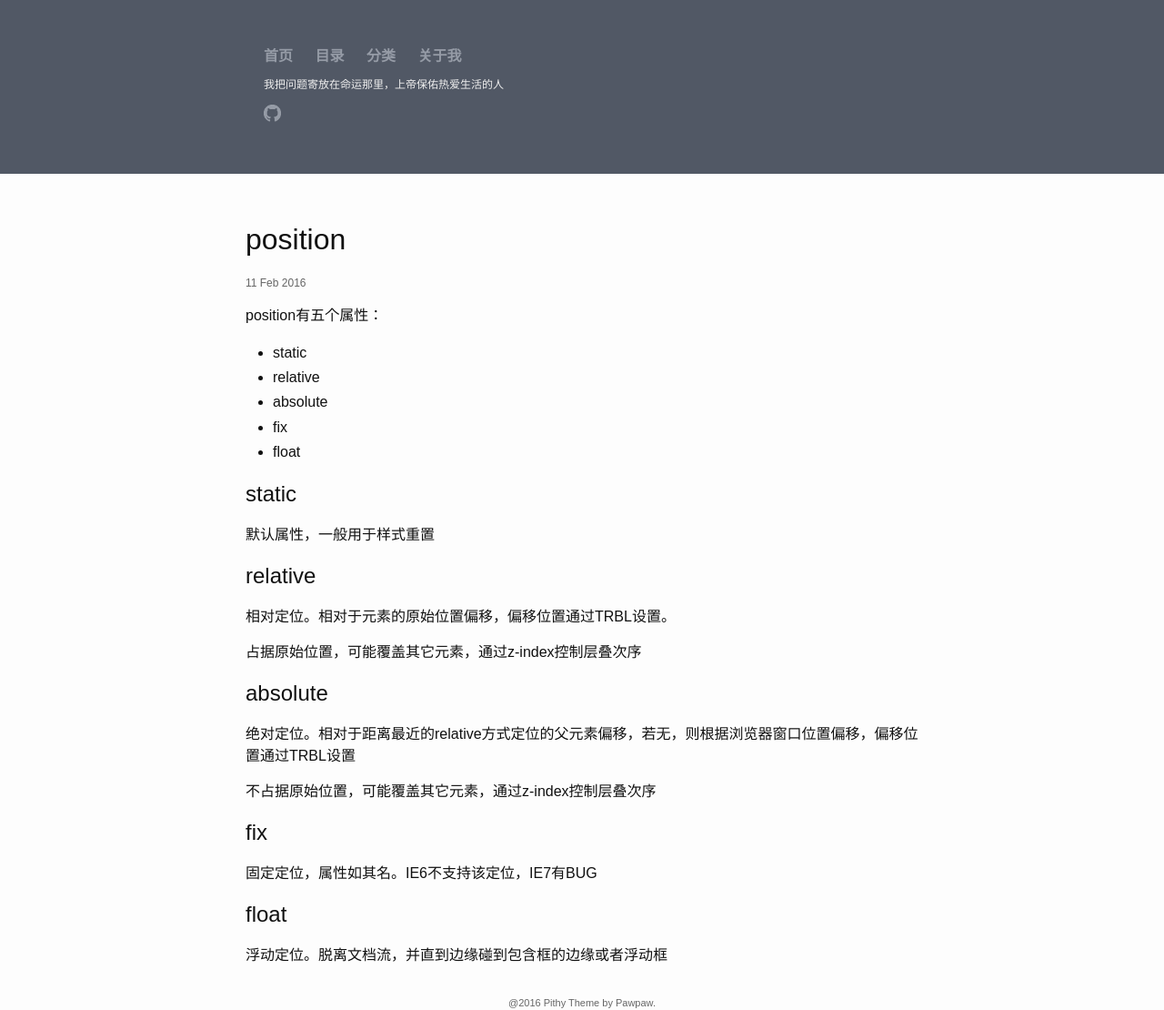
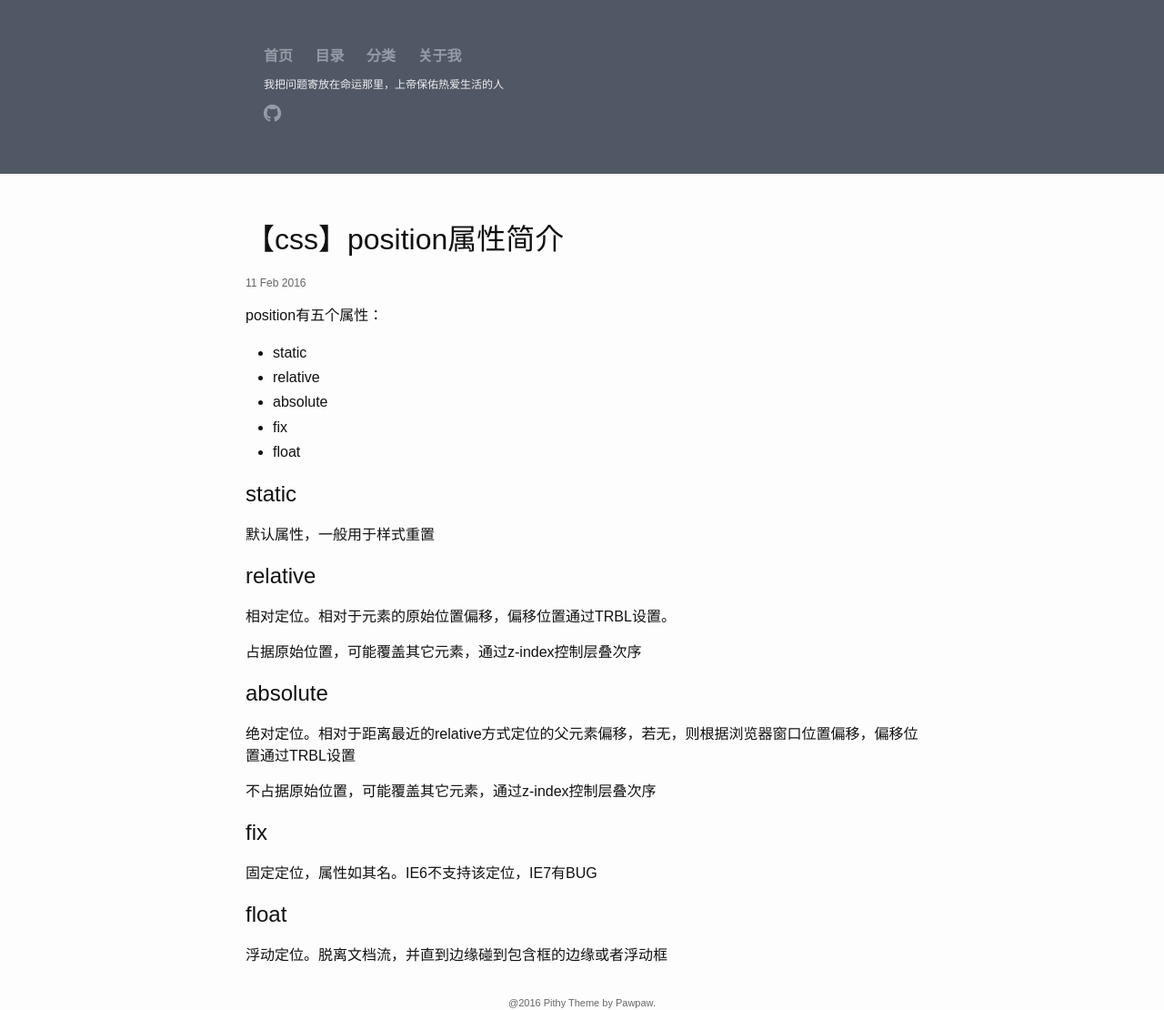
Before and after one commit to sheeeeep/sheeeeep.github.io, a Jekyll site: the page built from _posts/2016-02-11-position-intro.md, in a window 1280 px wide. Shown: the whole page at 91% size. Built offline with Jekyll 4.4.1, drawn with Linux system fonts in a browser that asks for light colours.

Commit message:
edit two blogs

```diff
--- a/_posts/2016-02-11-position-intro.md
+++ b/_posts/2016-02-11-position-intro.md
@@ -1,6 +1,6 @@
 ---
 layout: post
-title:  "position"
+title:  "【css】position属性简介"
 categories: css
 ---
 position有五个属性：
```
Also changed, not shown: _posts/2016-02-11-readnote-1-1.md (+2 -2 lines).
